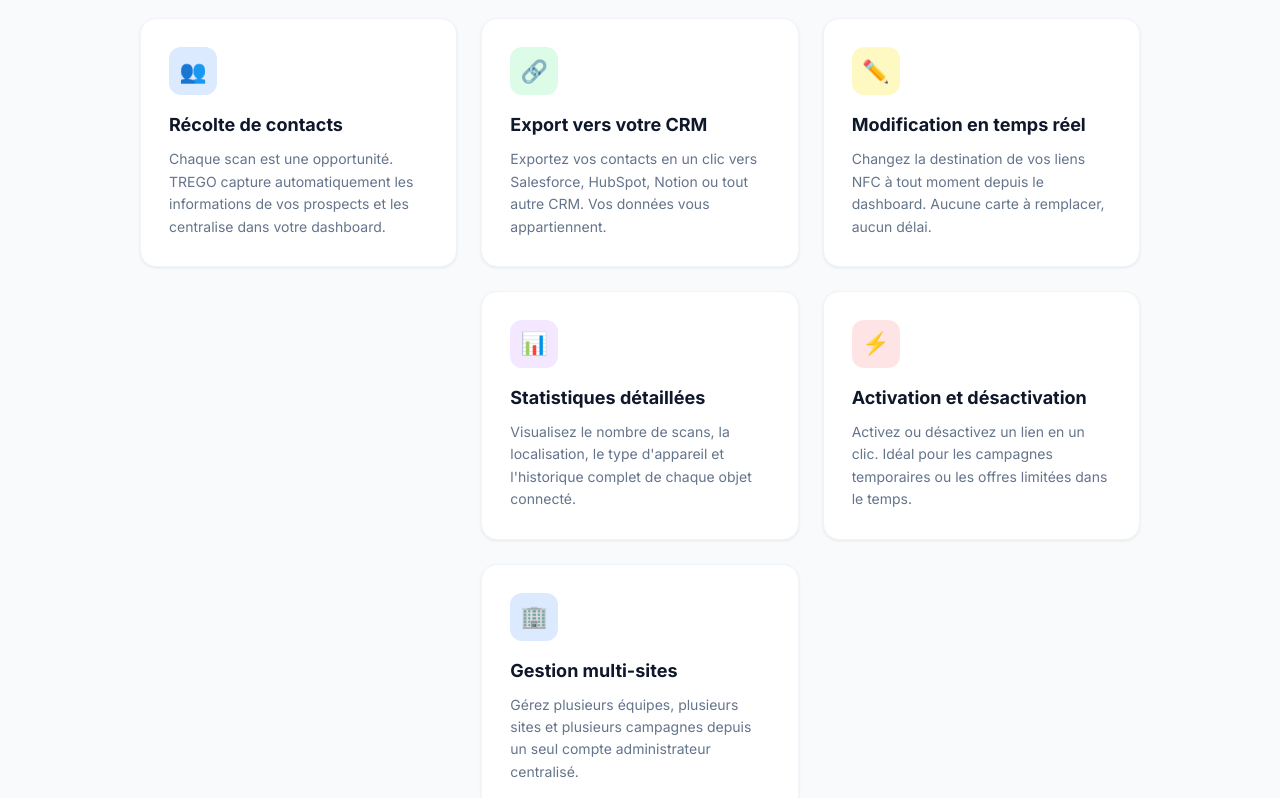
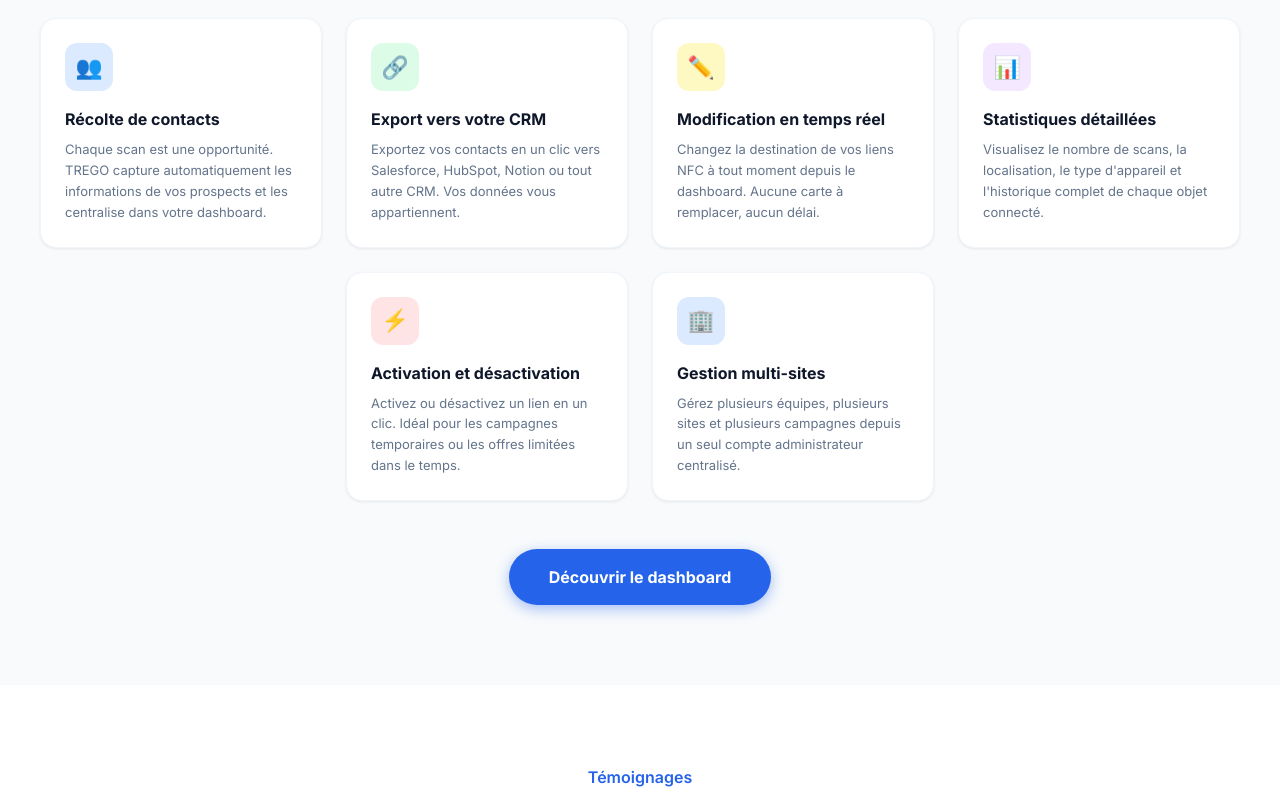
Before and after one commit to mkl680/trego-site-V1, a Next.js app: page / in a window 1280 px wide. Shown: the part 2840-3638 px from the top of the page. Built offline with nearby package versions, Linux system fonts and the light colour scheme.

Commit message:
Update page.tsx

```diff
--- a/app/page.tsx
+++ b/app/page.tsx
@@ -226,7 +226,7 @@ export default function Home() {
 
       {/* CRM */}
       <div style={{padding:"80px 24px",background:"#F8FAFC"}}>
-        <div style={{maxWidth:"1000px",margin:"0 auto"}}>
+        <div style={{maxWidth:"1200px",margin:"0 auto"}}>
           <span style={{display:"block",textAlign:"center",color:"#2563EB",fontWeight:600,marginBottom:"16px"}}>Dashboard TREGO</span>
           <h2 style={{fontSize:"36px",fontWeight:"bold",textAlign:"center",color:"#0F172A",marginBottom:"16px"}}>
             Gérez tout depuis un seul endroit
@@ -234,47 +234,30 @@ export default function Home() {
           <p style={{textAlign:"center",color:"#64748B",marginBottom:"64px",maxWidth:"672px",margin:"0 auto 64px"}}>
             Le dashboard TREGO vous donne le contrôle total sur vos objets connectés, vos contacts et vos données en temps réel.
           </p>
-
-          {/* Ligne 1 — 3 cartes */}
-          <div style={{display:"grid",gridTemplateColumns:"repeat(3,1fr)",gap:"24px",marginBottom:"24px"}}>
-            {crmFeatures.slice(0,3).map((item) => (
-              <div key={item.title} style={{background:"white",padding:"28px",borderRadius:"16px",boxShadow:"0 1px 3px rgba(0,0,0,0.08)",border:"1px solid #F1F5F9"}}>
+          <div style={{display:"grid",gridTemplateColumns:"repeat(4,1fr)",gap:"24px",marginBottom:"24px"}}>
+            {crmFeatures.slice(0,4).map((item) => (
+              <div key={item.title} style={{background:"white",padding:"24px",borderRadius:"16px",boxShadow:"0 1px 3px rgba(0,0,0,0.08)",border:"1px solid #F1F5F9"}}>
                 <div style={{width:"48px",height:"48px",background:item.color,borderRadius:"12px",display:"flex",alignItems:"center",justifyContent:"center",fontSize:"22px",marginBottom:"16px"}}>
                   {item.icon}
                 </div>
-                <h3 style={{fontSize:"18px",fontWeight:"bold",color:"#0F172A",marginBottom:"10px"}}>{item.title}</h3>
-                <p style={{color:"#64748B",fontSize:"14px",lineHeight:1.6}}>{item.text}</p>
+                <h3 style={{fontSize:"16px",fontWeight:"bold",color:"#0F172A",marginBottom:"8px"}}>{item.title}</h3>
+                <p style={{color:"#64748B",fontSize:"13px",lineHeight:1.6}}>{item.text}</p>
               </div>
             ))}
           </div>
-
-          {/* Ligne 2 — 2 cartes centrées + 1 vide */}
-          <div style={{display:"grid",gridTemplateColumns:"repeat(3,1fr)",gap:"24px"}}>
-            <div style={{background:"transparent"}}></div>
-            {crmFeatures.slice(3,5).map((item) => (
-              <div key={item.title} style={{background:"white",padding:"28px",borderRadius:"16px",boxShadow:"0 1px 3px rgba(0,0,0,0.08)",border:"1px solid #F1F5F9"}}>
+          <div style={{display:"grid",gridTemplateColumns:"repeat(4,1fr)",gap:"24px"}}>
+            <div></div>
+            {crmFeatures.slice(4,6).map((item) => (
+              <div key={item.title} style={{background:"white",padding:"24px",borderRadius:"16px",boxShadow:"0 1px 3px rgba(0,0,0,0.08)",border:"1px solid #F1F5F9"}}>
                 <div style={{width:"48px",height:"48px",background:item.color,borderRadius:"12px",display:"flex",alignItems:"center",justifyContent:"center",fontSize:"22px",marginBottom:"16px"}}>
                   {item.icon}
                 </div>
-                <h3 style={{fontSize:"18px",fontWeight:"bold",color:"#0F172A",marginBottom:"10px"}}>{item.title}</h3>
-                <p style={{color:"#64748B",fontSize:"14px",lineHeight:1.6}}>{item.text}</p>
+                <h3 style={{fontSize:"16px",fontWeight:"bold",color:"#0F172A",marginBottom:"8px"}}>{item.title}</h3>
+                <p style={{color:"#64748B",fontSize:"13px",lineHeight:1.6}}>{item.text}</p>
               </div>
             ))}
+            <div></div>
           </div>
-
-          {/* Ligne 3 — derniere carte centrée */}
-          <div style={{display:"grid",gridTemplateColumns:"repeat(3,1fr)",gap:"24px",marginTop:"24px"}}>
-            <div style={{background:"transparent"}}></div>
-            <div style={{background:"white",padding:"28px",borderRadius:"16px",boxShadow:"0 1px 3px rgba(0,0,0,0.08)",border:"1px solid #F1F5F9"}}>
-              <div style={{width:"48px",height:"48px",background:crmFeatures[5].color,borderRadius:"12px",display:"flex",alignItems:"center",justifyContent:"center",fontSize:"22px",marginBottom:"16px"}}>
-                {crmFeatures[5].icon}
-              </div>
-              <h3 style={{fontSize:"18px",fontWeight:"bold",color:"#0F172A",marginBottom:"10px"}}>{crmFeatures[5].title}</h3>
-              <p style={{color:"#64748B",fontSize:"14px",lineHeight:1.6}}>{crmFeatures[5].text}</p>
-            </div>
-            <div style={{background:"transparent"}}></div>
-          </div>
-
           <div style={{textAlign:"center",marginTop:"48px"}}>
             <Link href="/contact" style={{display:"inline-block",background:"#2563EB",color:"white",padding:"16px 40px",borderRadius:"999px",fontWeight:"bold",textDecoration:"none",boxShadow:"0 4px 14px rgba(37,99,235,0.4)"}}>
               Découvrir le dashboard
```
